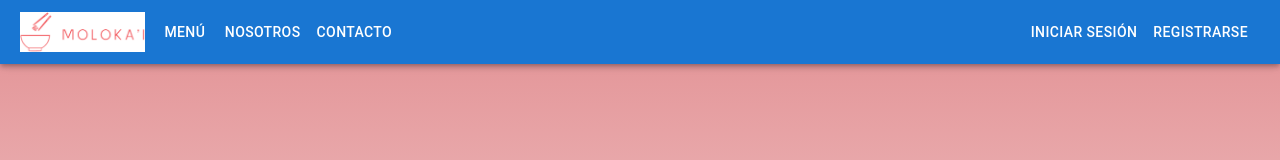
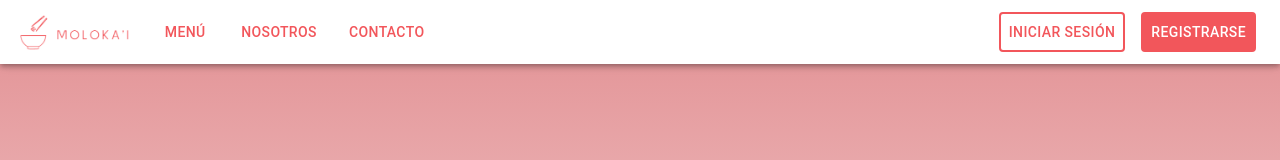
Before and after one commit to iManchai/sis-info-project, a React (Vite) app: page / in a window 1280 px wide. Shown: the top 160 px of the page. Built offline with nearby package versions, Linux system fonts and the light colour scheme.

Commit message:
Corrección de errores

```diff
--- a/src/App.css
+++ b/src/App.css
@@ -63,6 +63,7 @@
   border-radius: 10px;
   height: auto;
 }
+
 
 /* Sección 2 */
 .section2 {
--- a/src/Components/Navbar.css
+++ b/src/Components/Navbar.css
@@ -1,6 +1,6 @@
 .navbar {
-    background-color: #ffffff;
-    color: #f2565b;
+    background-color: #ffffff !important;
+    color: #f2565b !important;
     box-shadow: none;
   }
 
@@ -11,7 +11,7 @@
   }
 
   .logo {
-    height: 40px;
+    height: 35px;
     width: auto;
   }
 
@@ -25,28 +25,32 @@
   }
 
   .nav-button {
-    color: #f2565b;
+    color: #f2565b !important;
     font-weight: bold;
     font-size: 1rem;
-    margin-left: 16px;
+    margin-left: 16px !important;
   }
 
   .login-button {
-    border: 2px solid #f2565b;
-    color: #f2565b;
-    background-color: #ffffff;
+    border: 2px solid #f2565b !important;
+    color: #f2565b !important;
+    background-color: #ffffff !important;
+    border-radius: 4px;
+    padding: 6px 16px;
+    margin-left: 20px;
+  }
+
+  .register-button {
+    border: 2px solid #f2565b !important;
+    color: #ffffff !important;
+    background-color: #f2565b !important;
     border-radius: 4px;
     padding: 6px 16px;
   }
 
-  .register-button {
-    border: 2px solid #f2565b;
-    color: #ffffff;
-    background-color: #f2565b;
-    border-radius: 4px;
-    padding: 6px 16px;
+  .login-button:hover {
+    background-color: #ffe9f0 !important;
   }
-
   .register-button:hover {
-    background-color: #e72e69;
+    background-color: #e72e69 !important;
   }
```
Also changed, not shown: src/Components/IniciarSesion.jsx (added).
